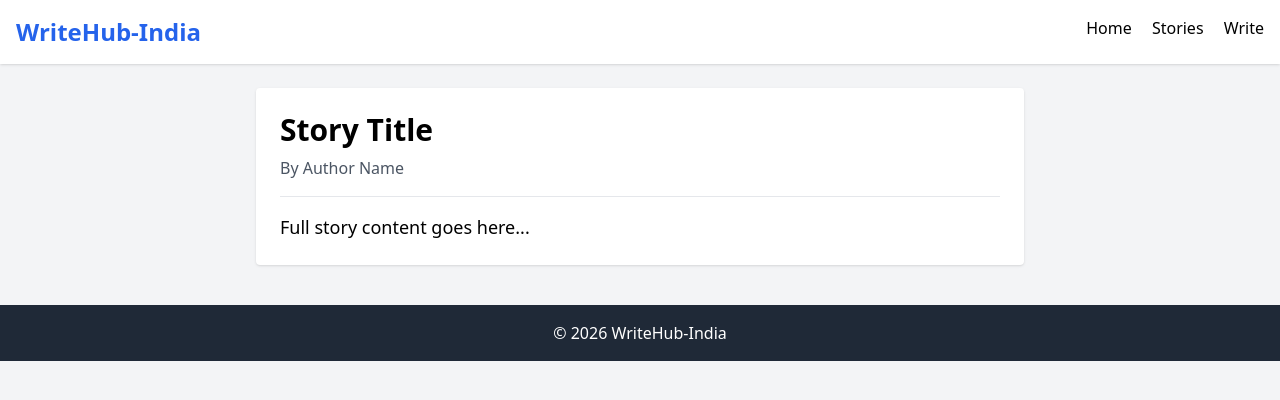
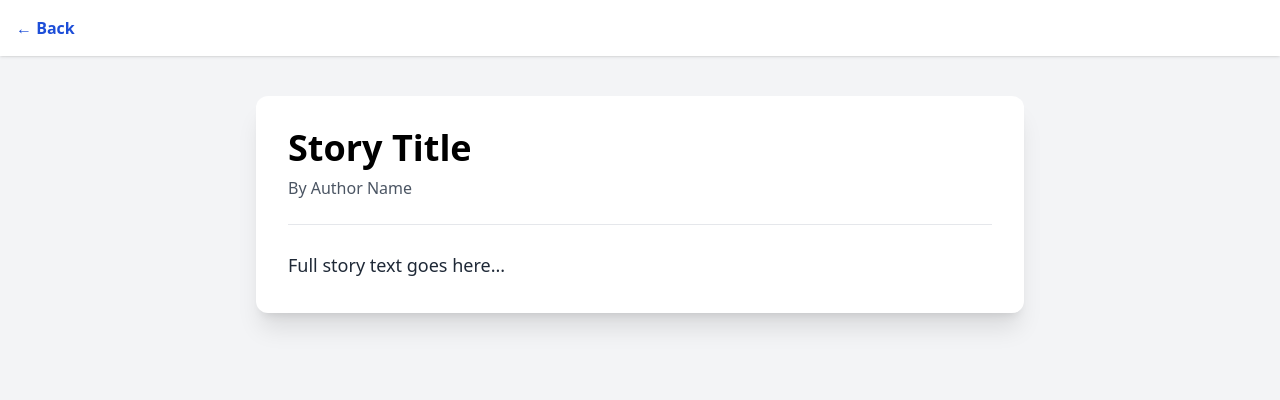
Before and after one commit to asheeshsarkar0-star/WriteHub-India, a plain HTML site: page story.html in a window 1280 px wide. Drawn offline with nearby package versions, Linux system fonts and the light colour scheme.

Commit message:
Update story.html

```diff
--- a/story.html
+++ b/story.html
@@ -3,32 +3,26 @@
 <head>
 <meta charset="UTF-8">
 <title>Story - WriteHub-India</title>
+<meta name="viewport" content="width=device-width, initial-scale=1">
 <script src="https://cdn.tailwindcss.com"></script>
 </head>
 
 <body class="bg-gray-100">
 
-<div class="w-full bg-white shadow p-4 flex justify-between">
-    <h2 class="text-2xl font-bold text-blue-600">WriteHub-India</h2>
-    <div class="space-x-4">
-        <a href="index.html">Home</a>
-        <a href="read.html">Stories</a>
-        <a href="submit.html">Write</a>
-    </div>
+<div class="p-4 bg-white shadow fixed w-full top-0">
+  <a href="read.html" class="text-blue-700 font-bold">← Back</a>
 </div>
 
-<div class="p-6 max-w-3xl mx-auto bg-white shadow mt-6 rounded">
-    <h1 class="text-3xl font-bold">Story Title</h1>
-    <p class="text-gray-600 mt-2">By Author Name</p>
-    <hr class="my-4">
-    <p class="text-lg leading-7">
-        Full story content goes here...
-    </p>
+<div class="max-w-3xl mx-auto bg-white shadow-xl p-8 mt-24 rounded-xl">
+  <h1 class="text-4xl font-bold">Story Title</h1>
+  <p class="text-gray-600 mt-2">By Author Name</p>
+  <hr class="my-6">
+
+  <p class="text-lg leading-8 text-gray-800">
+    Full story text goes here...
+  </p>
+
 </div>
-
-<footer class="bg-gray-800 text-white text-center p-4 mt-10">
-© 2026 WriteHub-India
-</footer>
 
 </body>
 </html>
```
